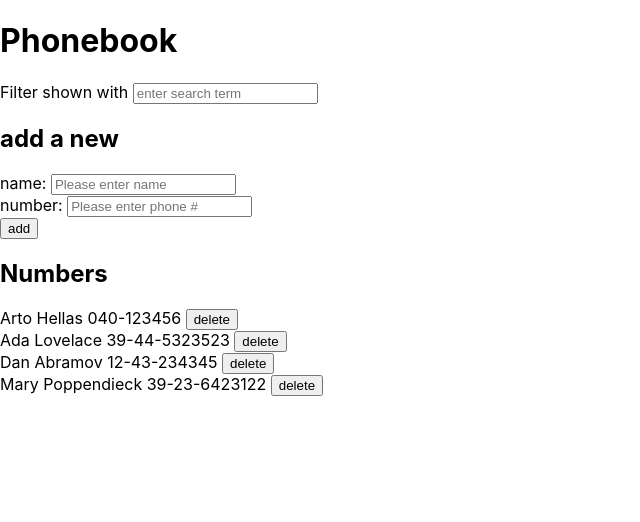
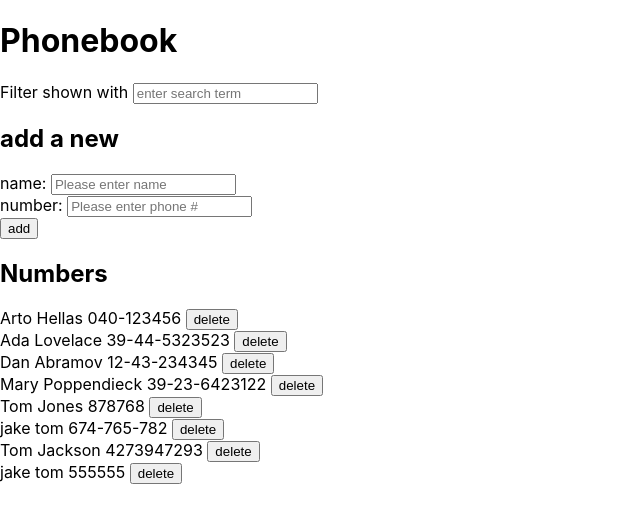
Before and after one commit to Marius-De-Allie/FullStack-Open, a React (Create React App) app in the folder part2/the-phone-book/: page / in a window 1280 px wide. Shown: the top 522 px of the page, without its empty margins (0-640 px from the left). Built offline with nearby package versions, Linux system fonts and the light colour scheme; data requests are answered from the project's data file; the HTML template or start-up script is replaced by a standard one.

Commit message:
Exercise 2.18 Phoenbook

```diff
--- a/part2/the-phone-book/db.json
+++ b/part2/the-phone-book/db.json
@@ -19,6 +19,26 @@
       "name": "Mary Poppendieck",
       "number": "39-23-6423122",
       "id": 4
+    },
+    {
+      "name": "Tom Jones",
+      "number": "878768",
+      "id": 5
+    },
+    {
+      "name": "jake tom",
+      "number": "674-765-782",
+      "id": 6
+    },
+    {
+      "name": "Tom Jackson",
+      "number": "4273947293",
+      "id": 7
+    },
+    {
+      "name": "jake tom ",
+      "number": "555555",
+      "id": 8
     }
   ]
 }
--- a/part2/the-phone-book/src/App.js
+++ b/part2/the-phone-book/src/App.js
@@ -49,16 +49,48 @@ const App = () => {
   const formSubmit = (evt) => {
     evt.preventDefault();
     // Create a new persons array with every user name in uppercase characters.
-    const personsArray = persons.map(person => person.name.toUpperCase());
+    const personsArray = persons.map(person => {
+      let newPerson;
+      newPerson = {
+        ...person,
+        name: person.name.toUpperCase()
+      }
+      return newPerson;
+    });
     const newNameUpper = newName.toUpperCase();
+    const matchingPersons = personsArray.filter(person => person.name === newNameUpper);
+    const match = matchingPersons.map(per => per.name);
+    console.log(personsArray);
+    console.log(matchingPersons);
+    console.log(match)
     // Create newPerson object to be added to persons array piece of component state.
     const newPerson = {
       name: newName,
       number: newNumber
     };
     // Check whether persons array already contains the name of user attempting to be added.
-    if(personsArray.includes(newNameUpper)) {
-      alert(`${newName} is already added to the phonebook.`);
+    if(match.includes(newNameUpper)) {
+      // Check whether newly added person's number value is not an empty string.
+      if(newPerson.number !== '') {
+        // If number is not an empty string then confirm updating person's number.
+        if(window.confirm(`${newPerson.name} is already added to the phonebook, replace the old number with a new one?`)) {
+          const selected = personsArray.find(person => person.name === newNameUpper);
+          const selectedPerson = persons.find(person => person.id === selected.id);
+          // Selected Person's id property.
+          const id = selectedPerson.id;
+          // Update person's object, overwriting the number property on the object.
+          const updatedPerson = {...selectedPerson, number: newPerson.number};
+          personService.updateNumber(id, updatedPerson)
+          .then(returnedPerson => {
+            setPersons(persons.map(per => per.id === id ? returnedPerson : per))
+          })
+        } else {
+          // DO nothing.
+        }
+      } else {
+        alert(`Sorry ${newPerson.name} has already been added to the phonebook!`);
+      }
+      // const per = personsArray.find(per => per.name === newNameUpper);
     } else {
       personService.create(newPerson)
       .then(returnedPerson => {
--- a/part2/the-phone-book/src/services/persons.js
+++ b/part2/the-phone-book/src/services/persons.js
@@ -17,4 +17,9 @@ const deleteItem = (id) => {
     return request.then(response => response.data);
 }
 
-export default {getAll, create, deleteItem};
+const updateNumber = (id, updatedObj) => {
+    const request = axios.put(`${baseUrl}/${id}`, updatedObj);
+    return request.then(response => response.data);
+}
+
+export default {getAll, create, deleteItem, updateNumber};
```
